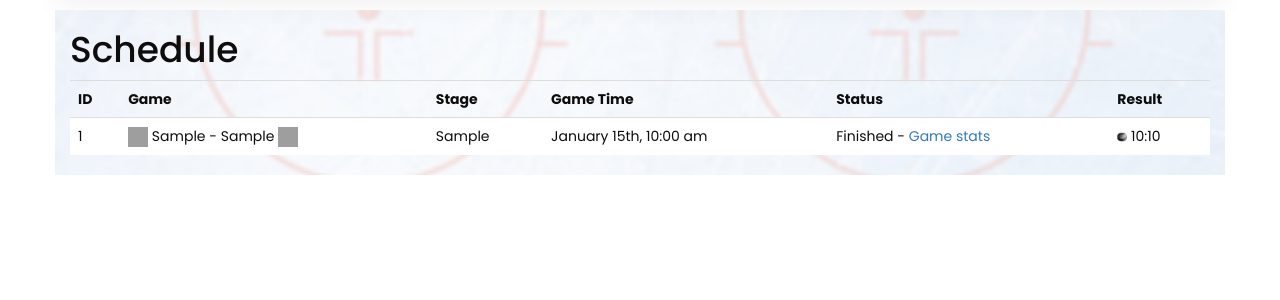
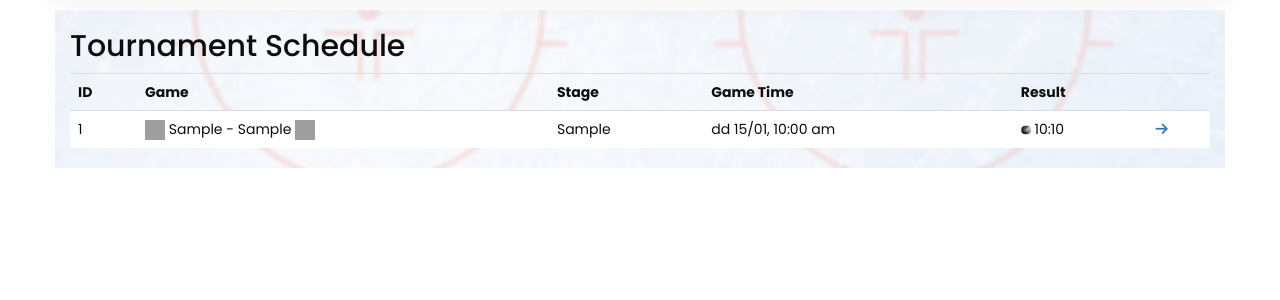
Before and after one commit to Manolopoulaki/icehockey25_website, a Flask app: page /schedule in a window 1280 px wide. Shown: the part 90-390 px from the top of the page. Run offline with Flask 2, Linux system fonts and the light colour scheme; a user stored in the database is signed in; tables that the repository leaves empty hold one stand-in row (values such as "Sample post"); some libraries are stand-ins or nearby versions; grey boxes are pictures that could not be loaded.

Commit message:
schedule page ui revamp

```diff
--- a/app/routes.py
+++ b/app/routes.py
@@ -92,16 +92,14 @@ def index():
                     'leader_outcomes':leader_outcomes,
                     'leader_correct_scores':leader_correct_scores}
 
-    next_game = get_next_game()
     return render_template("index.html", title='Home', sport=g.sport, form=form, posts=posts.items,
-    			    next_url=next_url, prev_url=prev_url, leaders=leaders_dict, game_id=next_game.id)
+    			    next_url=next_url, prev_url=prev_url, leaders=leaders_dict, game_id=get_next_game().id)
 
 @app.route('/rules', methods=['GET', 'POST'])
 @login_required
 def rules():
     winner_bet = Winnerbet.query.all()
-    next_game = get_next_game()
-    return render_template("rules.html", title='Rules', winner_bet=winner_bet, sport=g.sport, game_id=next_game.id)
+    return render_template("rules.html", title='Rules', winner_bet=winner_bet, sport=g.sport, game_id=get_next_game().id)
 
 @app.route('/standings', methods=['GET', 'POST'])
 @login_required
@@ -109,17 +107,13 @@ def standings():
     # results = User.query.filter(User.is_shown==True).with_entities(func.rank().over(order_by=(User.overall_points.desc(), User.total_score.desc(), User.total_score_diff.desc(), User.total_winner.desc(), User.total_first_goal.desc())).label('ranking')).order_by('ranking').add_columns(User.username, User.overall_points, User.final_winner_points, User.total_score, User.total_score_diff, User.total_winner, User.total_first_goal, User.total_points, User.total_closed_bets).all()
     ranked_users_cte = db.session.query(func.rank().over(order_by=(User.overall_points.desc(), User.total_score.desc(), User.total_score_diff.desc(), User.total_winner.desc(), User.total_first_goal.desc())).label('ranking'), User.id, User.username, User.is_shown, User.overall_points, User.final_winner_points, User.total_score, User.total_score_diff, User.total_winner, User.total_first_goal, User.total_points, User.total_closed_bets).cte(name='ranked_users')
     results = db.session.query(ranked_users_cte).filter(ranked_users_cte.c.is_shown == True).order_by(ranked_users_cte.c.ranking).all()
-    next_game = get_next_game()
-    return render_template("standings.html", title='Standings', sport=g.sport, results=results, game_id=next_game.id)
+    return render_template("standings.html", title='Standings', sport=g.sport, results=results, game_id=get_next_game().id)
 
 @app.route('/schedule', methods=['GET', 'POST'])
 @login_required
 def schedule():
     games = Game.query.order_by(Game.id.asc()).all()
-    current_time = datetime.utcnow()
-    three_hours_earlier = datetime.utcnow() - timedelta(hours=3)
-    next_game = get_next_game()
-    return render_template("schedule.html", title='Schedule', sport=g.sport, games=games, game_id=next_game.id, current_time=current_time, three_hours_earlier=three_hours_earlier)
+    return render_template("schedule.html", title='Schedule', sport=g.sport, games=games, game_id=get_next_game().id)
 
 @app.route('/place_predictions', methods=['GET', 'POST'])
 @login_required
@@ -168,8 +162,7 @@ def place_predictions():
         db.session.commit()
         flash(_('Your predictions have been saved!'), 'success')
         return redirect(url_for('place_predictions'))
-    next_game = get_next_game()
-    return render_template("place_predictions.html", title='Place Predictions', sport=g.sport,games=games, forms=forms, game_id=next_game.id)
+    return render_template("place_predictions.html", title='Place Predictions', sport=g.sport,games=games, forms=forms, game_id=get_next_game().id)
 
 @app.route('/games/<idd>', methods=['GET', 'POST'])
 @login_required
@@ -203,8 +196,7 @@ def games(idd):
         db.session.commit()
         flash(_('Your prediction has been saved.'))
         return redirect(url_for('games', idd=idd))
-    next_game = get_next_game()
-    return render_template("games.html", title='Games', sport=g.sport, games=games, bets=bets, form=form, bets_to_show=bets_to_show, correct_winners=correct_winners, correct_first_goals=correct_first_goals, default_bets=default_bets, all_bets=all_bets, game_chosen=game_chosen, users=users, current_time=current_time, three_hours_earlier=three_hours_earlier, game_id=next_game.id)
+    return render_template("games.html", title='Games', sport=g.sport, games=games, bets=bets, form=form, bets_to_show=bets_to_show, correct_winners=correct_winners, correct_first_goals=correct_first_goals, default_bets=default_bets, all_bets=all_bets, game_chosen=game_chosen, users=users, current_time=current_time, three_hours_earlier=three_hours_earlier, game_id=get_next_game().id)
 
 @app.route('/winner_prediction', methods=['GET', 'POST'])
 @login_required
@@ -218,8 +210,7 @@ def winner_prediction():
         db.session.commit()
         flash(_('Your prediction has been saved.'))
         return redirect(url_for('user', username=current_user.username))
-    next_game = get_next_game()
-    return render_template("winner_prediction.html", title='Winner Prediction', sport=g.sport, form=form, winner_bet=winner_bet, game_id=next_game.id)
+    return render_template("winner_prediction.html", title='Winner Prediction', sport=g.sport, form=form, winner_bet=winner_bet, game_id=get_next_game().id)
 
 @app.route('/default_prediction', methods=['GET', 'POST'])
 @login_required
@@ -246,8 +237,7 @@ def default_prediction():
         db.session.commit()
         flash(_('Your default prediction has been set.'))
         return redirect(url_for('user', username=current_user.username))
-    next_game = get_next_game()
-    return render_template("default_prediction.html", title='Default Prediction', sport=g.sport, form=form, game_id=next_game.id)
+    return render_template("default_prediction.html", title='Default Prediction', sport=g.sport, form=form, game_id=get_next_game().id)
 
 @app.route('/login', methods=['GET', 'POST'])
 def login():
@@ -317,8 +307,7 @@ def user(username):
     else:
         bets = user.bets.order_by(Bet.game_id.asc()).join(Game).filter(Game.starts_at<datetime.utcnow()).add_columns(Game.id, Game.team_a, Game.team_b, Game.starts_at, Bet.score_a, Bet.score_b, Bet.first_goal, Game.score_a, Game.score_b, Game.first_goal, Bet.first_goal_correct, Bet.winner_correct, Bet.score_diff_correct, Bet.score_correct, Bet.points, Bet.is_default_bet)
     stats = User.query.with_entities(func.rank().over(order_by=(User.overall_points.desc(), User.total_score.desc(), User.total_score_diff.desc(), User.total_winner.desc(), User.total_first_goal.desc())).label('ranking')).add_columns(User.username, User.total_score, User.total_score_diff, User.total_winner, User.total_first_goal, User.total_points, User.total_closed_bets, User.overall_points).all()
-    next_game = get_next_game()
-    return render_template('user.html', title='Profile', sport=g.sport, user=user, bets=bets, stats=stats, winner_bet_points=winner_bet_points, game_id=next_game.id)
+    return render_template('user.html', title='Profile', sport=g.sport, user=user, bets=bets, stats=stats, winner_bet_points=winner_bet_points, game_id=get_next_game().id)
 
 @app.route('/edit_profile', methods=['GET', 'POST'])
 @login_required
@@ -333,8 +322,7 @@ def edit_profile():
     elif request.method == 'GET':
         form.username.data = current_user.username
         form.about_me.data = current_user.about_me
-    next_game = get_next_game()
-    return render_template('edit_profile.html', title='Edit Profile', sport=g.sport, form=form, game_id=next_game.id)
+    return render_template('edit_profile.html', title='Edit Profile', sport=g.sport, form=form, game_id=get_next_game().id)
 
 @app.route('/reset_password_request', methods=['GET', 'POST'])
 def reset_password_request():
@@ -500,13 +488,11 @@ def admin():
         db.session.commit()
         flash(_('The winner has been set.'))
 
-    next_game = get_next_game()
-
     return render_template("admin.html", title='Admin', sport=g.sport, admins=current_admins,
                            aaform=add_admin_form, raform=remove_admin_form, ruform=remove_user_form,
                            ug_csv_form=upload_csv_form, uw_csv_form=upload_winnerbet_csv_form, sgform=set_game_form,
                            form=form, cgsform=correct_game_score_form,
-                           wform=wform, game_id=next_game.id)
+                           wform=wform, game_id=get_next_game().id)
 
 @app.route('/upload_csv', methods=['POST'])
 @admin_required
--- a/app/templates/base.html
+++ b/app/templates/base.html
@@ -1,7 +1,7 @@
 {% extends 'bootstrap/base.html' %}
 
 {% block title %}
-    {% if title %}{{ title }} -{{_(' Ice Hockey 2025')}}{% else %}{{_('Welcome to Ice Hockey 2025')}}{% endif %}
+    {% if title %}{{ title }} - {{_(' Ice Hockey 2025')}}{% else %}{{_('Ice Hockey 2025')}}{% endif %}
 {% endblock %}
 
 {% block styles %}
@@ -18,14 +18,12 @@
 			<button type="button" class="navbar-toggle collapsed" data-toggle="collapse" data-target="#bs-example-navbar-collapse-1" aria-expanded="false">
 				<span class="sr-only">{{ _('Toggle navigation') }}</span>
 				<span class="icon-bar"></span>
-				<span class="icon-bar"></span>
-				<span class="icon-bar"></span>
 			</button>
 		</div>
-		<div class="collapse navbar-collapse" id="bs-example-navbar-collapse-1" style="background-color:#FFFFFF;  padding: 0%;">
+		<div class="collapse navbar-collapse" id="bs-example-navbar-collapse-1" style="background-color:#fff;  padding: 0%;">
 			<ul class="nav navbar-nav" style="margin: 0px; padding-left: 10px;">
 				<li><a href="{{ url_for('index') }}" style="padding-top: 0px; padding-bottom: 0px;">
-                        			<img src={{ url_for('static', filename='logo.png') }} height="60px"/></a></li>
+					<img src={{ url_for('static', filename='logo.png') }} height="60px"/></a></li>
 				{% if not current_user.is_anonymous %}
 				<li><a href="{{ url_for('index') }}">{{ _('HOME') }}</a></li>
 				<li><a href="{{ url_for('rules') }}">{{ _('RULES') }}</a></li>
@@ -39,20 +37,17 @@
 				<li><a href="{{ url_for('login') }}">{{ _('LOGIN') }}</a></li>
 				{% endif %}
 				{% if current_user.is_admin %}
-				<li><a href="{{ url_for('admin') }}">
-					<div><i class="fa-solid fa-user-secret fa-lg"></i></div></a></li>
+				<li><a href="{{ url_for('admin') }}"><div><i class="fa-solid fa-user-secret fa-lg"></i></div></a></li>
 				{% endif %}
 				{% if not current_user.is_anonymous %}
-				<li><a href="{{ url_for('user', username=current_user.username) }}">
-					<div><i class="fa-solid fa-user fa-lg"></i></div></a></li>
-				<li><a href="{{ url_for('logout') }}">
-					<div><i class="fa-solid fa-sign-out fa-lg"></i></div></a></li>
+				<li><a href="{{ url_for('user', username=current_user.username) }}"><div><i class="fa-solid fa-user fa-lg"></i></div></a></li>
+				<li><a href="{{ url_for('logout') }}"><div><i class="fa-solid fa-sign-out fa-lg"></i></div></a></li>
  				{% endif %}
-
-				 <li><select id="language" onchange='window.location.href=this.value;'>
+				<li>
+					<select id="language" onchange='window.location.href=this.value;'>
 					<option value="/language/en" {% if session['lang'] == 'en' %}selected{% endif %}>EN</option>
-					<option value="/language/lv" {% if session['lang'] == 'lv' %}selected{% endif %}>LV</option>
-				  </select></li>
+					<option value="/language/lv" {% if session['lang'] == 'lv' %}selected{% endif %}>LV</option></select>
+				</li>
 			</ul>
 		</div>
 	</nav>
--- a/app/templates/schedule.html
+++ b/app/templates/schedule.html
@@ -2,15 +2,15 @@
 
 {% block app_content %}
 <div style="overflow-x:auto">
-    <h1>{{ _('Schedule') }}</h1>
+    <h2>{{ _('Tournament Schedule') }}</h2>
     <table class="table table-hover">
         <tr>
 			<th>ID</th>
 			<th>{{ _('Game') }}</th>
 			<th>{{ _('Stage') }}</th>
 			<th>{{ _('Game Time') }}</th>
-	    <th>{{ _('Status') }}</th>
 			<th>{{ _('Result') }}</th>
+			<th></th>
 	  	</tr>
 	 	{% for game in games %}
 	  	<tr style="white-space: nowrap">
@@ -21,11 +21,7 @@
 				<img src={{ url_for('static', filename='flags/' + game.team_b +'.png') }} width="20" height="20"/>
 			</td>
 	    	<td>{{game.stage}}</td>
-	    <td>{{ moment(game.starts_at).format('MMMM Do, h:mm a') }}</td>
-	    <td>{% if game.starts_at > current_time %} {{ _('Upcoming -') }} <a href="{{ url_for('games', idd=game.id) }}">{{ _('Prediction') }}</a> {% endif %}
-	    	{% if game.starts_at < current_time and game.starts_at > three_hours_earlier and game.score_a == None %} {{ _('Started -') }} <a href="{{ url_for('games', idd=game.id) }}">{{ _('Game stats') }}</a> {% endif %}
-	    	{% if game.starts_at < three_hours_earlier or game.score_a != None %} {{ _('Finished -') }} <a href="{{ url_for('games', idd=game.id) }}">{{ _('Game stats') }}</a> {% endif %}
-	    	</td>
+	    	<td>{{ moment(game.starts_at).format('dd DD/MM, h:mm a') }}</td>
 			<td>
 				{% if game.first_goal==1 %}
 				<img src={{ url_for('static', filename='essentials_' ~ sport ~ '/goal.png') }} width="10" height="10"/> {{game.score_a}}:{{game.score_b}}
@@ -37,6 +33,9 @@
 				-
 				{% endif %}
 			</td>
+	    	<td>
+				<a href="{{ url_for('games', idd=game.id) }}" class="button"><i class="fa-solid fa-arrow-right"></i></a>
+	    	</td>
 	    </tr>
 	  	{% endfor %}
     </table>
```
Lines whose indentation alone changed are shown as unchanged.
